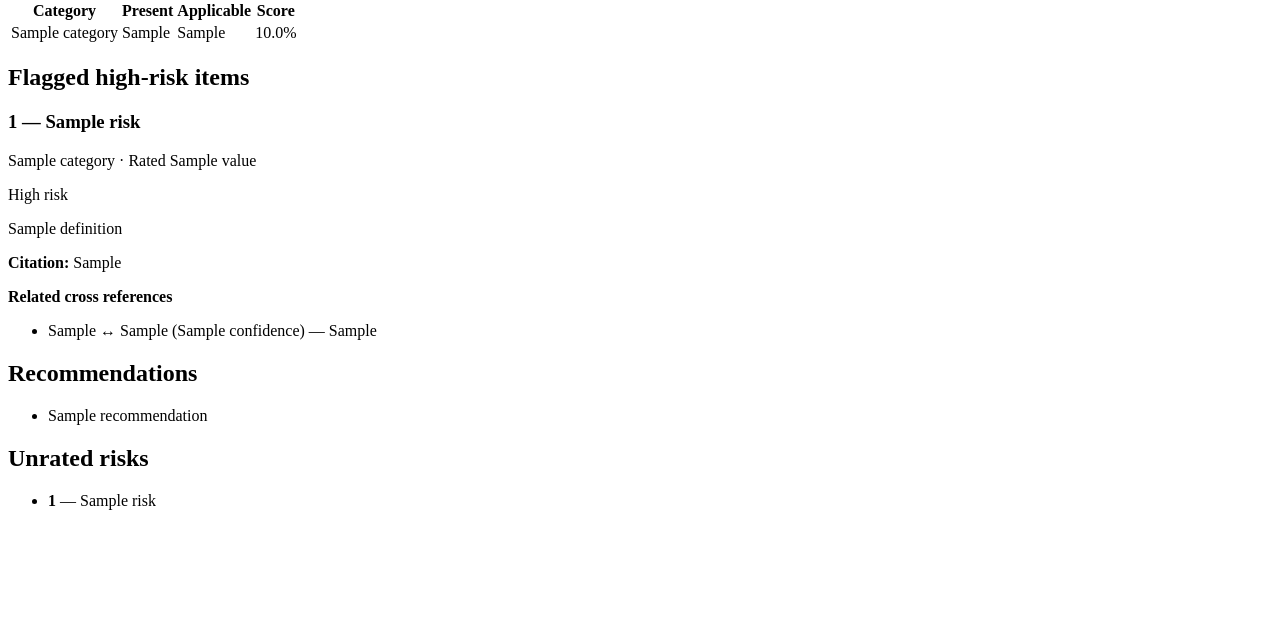
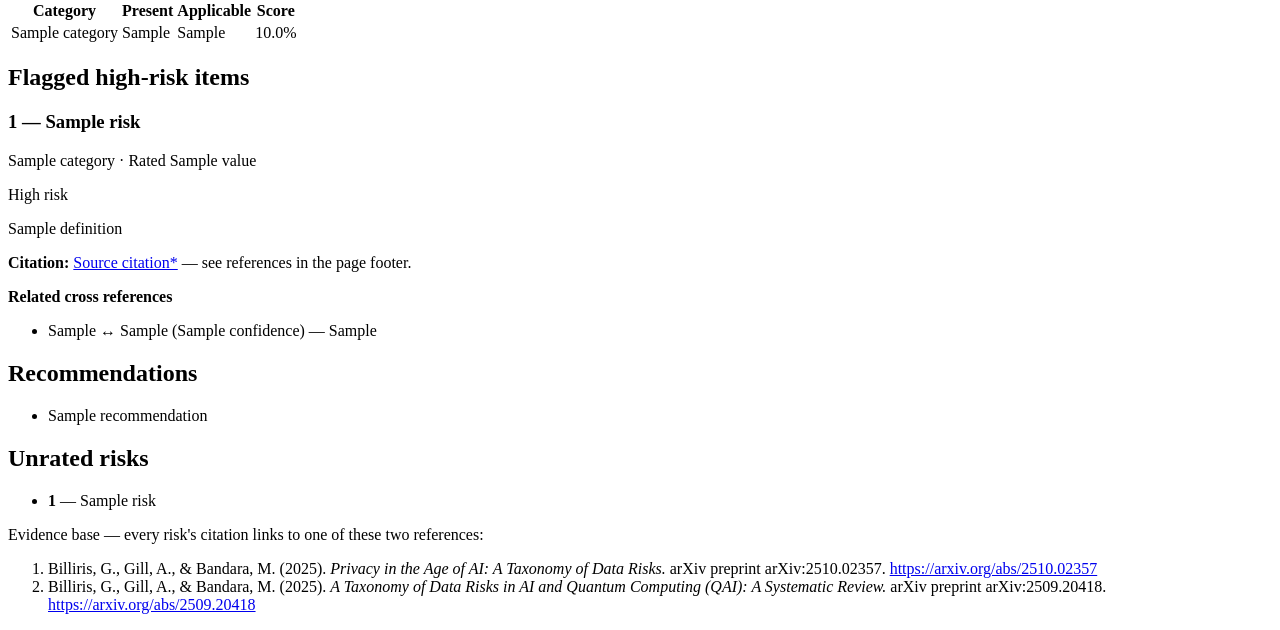
Before and after one commit to gracebilliris/ai-privacy-risk-assessor, a FastAPI app: template src/capra_pia/web/templates/report.html in a window 1280 px wide. Shown: the part 373-1003 px from the top of the page. Before the commit the page ends 883 px from the top, so only its background shows below. Run offline with FastAPI, Linux system fonts and the light colour scheme; the template is opened without the code that fills it: most values are stand-ins (such as "Sample title", 1, 10 or a date in 2020).

Commit message:
Add proper full citations and de-duplicate per-risk citation text
- docs/index.html: new References section with full APA-style citations
  and arXiv links for both papers; footer now cites them properly
- Per-risk citation displays (docs/js/app.js, web/templates) now show a
  short 'Source citation*' link back to the shared References/footer
  entry instead of repeating the full citation on every risk

```diff
--- a/docs/js/app.js
+++ b/docs/js/app.js
@@ -66,7 +66,10 @@
         </select>
         <details class="citation-block">
           <summary>Source citation</summary>
-          <p>${escapeHtml(risk.source_citation)}</p>
+          <p>
+            <a href="#ref-paper-${escapeHtml(risk.source_paper.toLowerCase())}" title="${escapeHtml(risk.source_citation)}">Source citation*</a>
+            — see References below.
+          </p>
         </details>
       </article>
     `;
--- a/src/capra_pia/web/templates/base.html
+++ b/src/capra_pia/web/templates/base.html
@@ -22,6 +22,26 @@
       <main>
         {% block content %}{% endblock %}
       </main>
+
+      <footer class="footer">
+        <p>
+          Evidence base — every risk's citation links to one of these two references:
+        </p>
+        <ol class="plain-list">
+          <li id="ref-paper-a">
+            Billiris, G., Gill, A., &amp; Bandara, M. (2025).
+            <em>Privacy in the Age of AI: A Taxonomy of Data Risks.</em>
+            arXiv preprint arXiv:2510.02357.
+            <a href="https://arxiv.org/abs/2510.02357">https://arxiv.org/abs/2510.02357</a>
+          </li>
+          <li id="ref-paper-b">
+            Billiris, G., Gill, A., &amp; Bandara, M. (2025).
+            <em>A Taxonomy of Data Risks in AI and Quantum Computing (QAI): A Systematic Review.</em>
+            arXiv preprint arXiv:2509.20418.
+            <a href="https://arxiv.org/abs/2509.20418">https://arxiv.org/abs/2509.20418</a>
+          </li>
+        </ol>
+      </footer>
     </div>
   </body>
 </html>
--- a/src/capra_pia/web/templates/form.html
+++ b/src/capra_pia/web/templates/form.html
@@ -82,7 +82,10 @@
 
               <details>
                 <summary>Citation</summary>
-                <p class="citation">{{ risk.source_citation }}</p>
+                <p class="citation">
+                  <a href="#ref-paper-{{ risk.source_paper | lower }}" title="{{ risk.source_citation }}">Source citation*</a>
+                  — see references in the page footer.
+                </p>
               </details>
             </article>
           {% endfor %}
--- a/src/capra_pia/web/templates/report.html
+++ b/src/capra_pia/web/templates/report.html
@@ -77,7 +77,11 @@
             </div>
 
             <p class="risk-definition">{{ flagged.risk.definition }}</p>
-            <p class="citation"><strong>Citation:</strong> {{ flagged.risk.source_citation }}</p>
+            <p class="citation">
+              <strong>Citation:</strong>
+              <a href="#ref-paper-{{ flagged.risk.source_paper | lower }}" title="{{ flagged.risk.source_citation }}">Source citation*</a>
+              — see references in the page footer.
+            </p>
 
             {% if flagged.related_cross_references %}
               <div class="cross-ref-block">
```
Also changed, not shown: docs/index.html (+27 -2 lines), src/capra_pia/web/static/style.css (+12 -0 lines).
